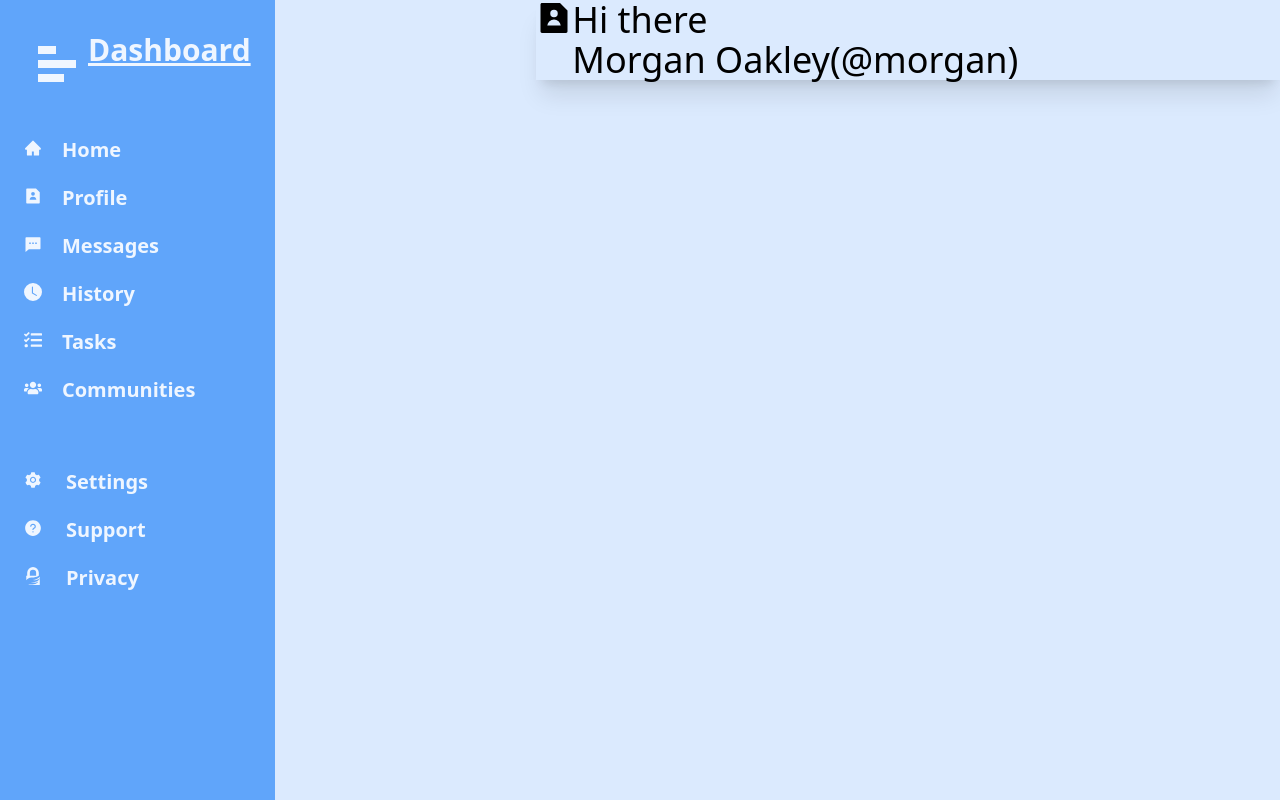
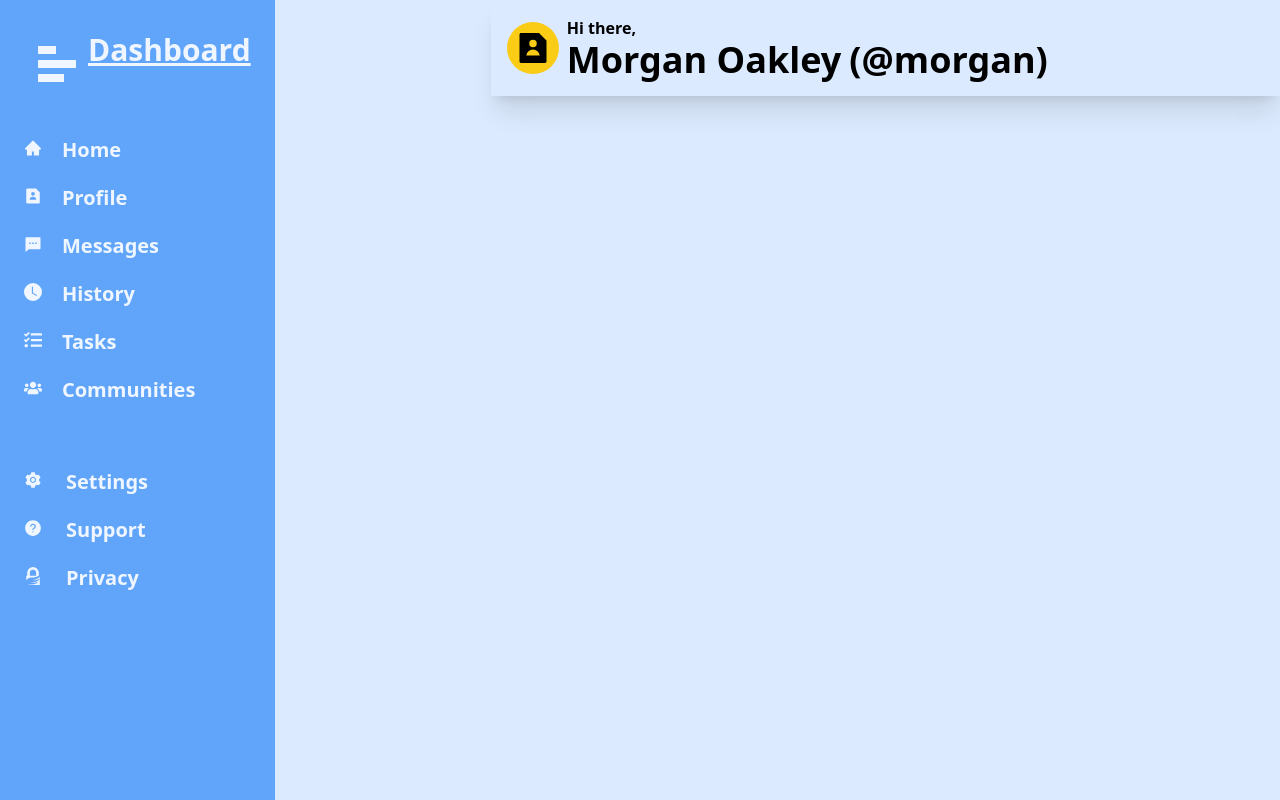
Before and after one commit to lloydlobo/dashboard-admin, a Svelte app: page / in a window 1280 px wide. Built offline with nearby package versions, Linux system fonts and the light colour scheme.

Commit message:
style: fix user avatar name username in header

```diff
--- a/src/App.svelte
+++ b/src/App.svelte
@@ -1,4 +1,5 @@
 <script lang="ts">
+  import Header from './lib/components/Header.svelte';
   import Navigation from './lib/components/Navigation.svelte';
 
   const avatarSvg = `<svg stroke="currentColor" fill="currentColor" stroke-width="0" viewBox="0 0 24 24" height="1em" width="1em" xmlns="http://www.w3.org/2000/svg"><g><path fill="none" d="M0 0h24v24H0z"></path><path d="M16 2l5 5v14.008a.993.993 0 0 1-.993.992H3.993A1 1 0 0 1 3 21.008V2.992C3 2.444 3.445 2 3.993 2H16zm-4 9.5a2.5 2.5 0 1 0 0-5 2.5 2.5 0 0 0 0 5zM7.527 17h8.946a4.5 4.5 0 0 0-8.946 0z"></path></g></svg>`;
@@ -9,18 +10,7 @@
   <div class="design-bg-img" />
 </div>
 
-<header>
-  <div class="header flex text-4xl shadow-xl">
-    <div class="avatar">{@html avatarSvg}</div>
-    <div class="flex flex-col">
-      <span class="">Hi there</span>
-      <div class="flex ">
-        <span class="">Morgan Oakley</span>
-        <span>(@morgan)</span>
-      </div>
-    </div>
-  </div>
-</header>
+<Header />
 <aside class="grid grid-flow-row">
   <Navigation />
 </aside>
--- /dev/null
+++ b/src/lib/components/Header.svelte
@@ -0,0 +1,50 @@
+<script lang="ts">
+  const avatarSvg = `<svg stroke="currentColor" fill="currentColor" stroke-width="0" viewBox="0 0 24 24" height="1em" width="1em" xmlns="http://www.w3.org/2000/svg"><g><path fill="none" d="M0 0h24v24H0z"></path><path d="M16 2l5 5v14.008a.993.993 0 0 1-.993.992H3.993A1 1 0 0 1 3 21.008V2.992C3 2.444 3.445 2 3.993 2H16zm-4 9.5a2.5 2.5 0 1 0 0-5 2.5 2.5 0 0 0 0 5zM7.527 17h8.946a4.5 4.5 0 0 0-8.946 0z"></path></g></svg>`;
+
+  const user = {
+    name: {
+      first_name: 'Morgan',
+      middle_name: '',
+      last_name: 'Oakley',
+    },
+    username: 'morgan',
+  };
+
+  const first_name = user.name.first_name;
+  const middle_name = user.name.middle_name;
+  const last_name = user.name.last_name;
+</script>
+
+<header>
+  <div class="header  shadow-xl">
+    <div class="wrapper-user flex items-center gap-2 p-4 text-4xl">
+      <div class="user-avatar">
+        <div class="avatar">
+          <div
+            class="avatar-bg relative flex rounded-full bg-yellow-400 object-contain"
+          >
+            <a href={user.username} alt={`@${user.username}`}
+              ><div class="avatar-svg min-h-full p-2">
+                {@html avatarSvg}
+              </div></a
+            >
+          </div>
+        </div>
+      </div>
+      <div class="user-body flex flex-col">
+        <span class="greeting text-base font-bold">Hi there,</span>
+        <div class="user flex gap-x-2 font-bold">
+          <span class="user-fullname">
+            {first_name}
+            {middle_name}
+            {last_name}
+          </span>
+          <span class="user-username">(@{user.username})</span>
+        </div>
+      </div>
+    </div>
+  </div>
+</header>
+
+<style lang="postcss">
+</style>
```
